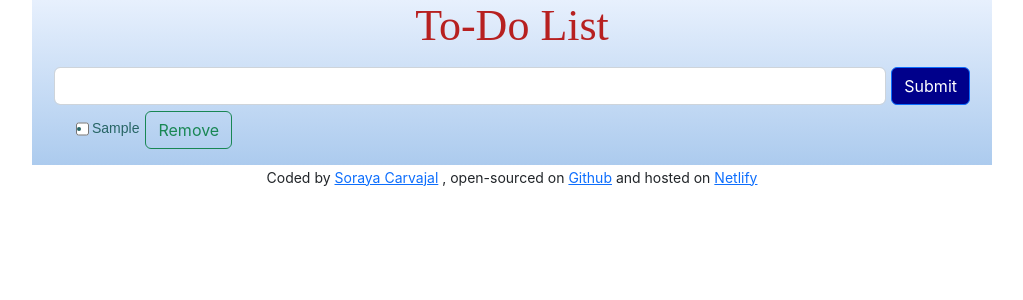
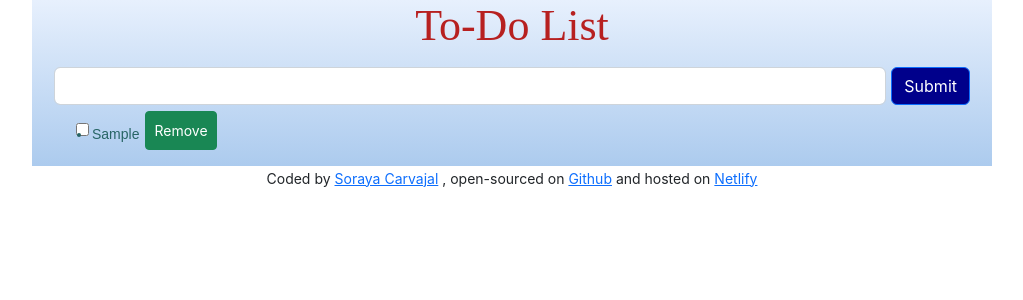
Before and after one commit to icuestiona/react-to-do-list, a React (Create React App) app: page / in a window 1280 px wide. Both pictures are taken after typing "Sample" into the empty fields and a click on the button "Submit". Shown: the top 300 px of the page, without its empty margins (128-1151 px from the left). Built offline with nearby package versions, Linux system fonts and the light colour scheme; a web font is replaced by a local one.

Commit message:
Changed styling

```diff
--- a/src/components/Todo.css
+++ b/src/components/Todo.css
@@ -9,7 +9,7 @@
 li {
   text-align: initial;
   margin-bottom: 5px;
-  margin-top: 7px;
+  margin-top: 13px;
   font-family: sans-serif;
   font-size: 14px;
   color: rgb(39, 101, 101);
--- a/src/components/Todo.js
+++ b/src/components/Todo.js
@@ -20,7 +20,7 @@ function Todo({ todo, toggleComplete, removeTodo }) {
       >
         {todo.task}
       </li>
-      <button onClick={handleRemoveClick} class="btn btn-outline-success">
+      <button onClick={handleRemoveClick} class="btn btn btn-success btn-sm">
         Remove
       </button>
     </div>
```
